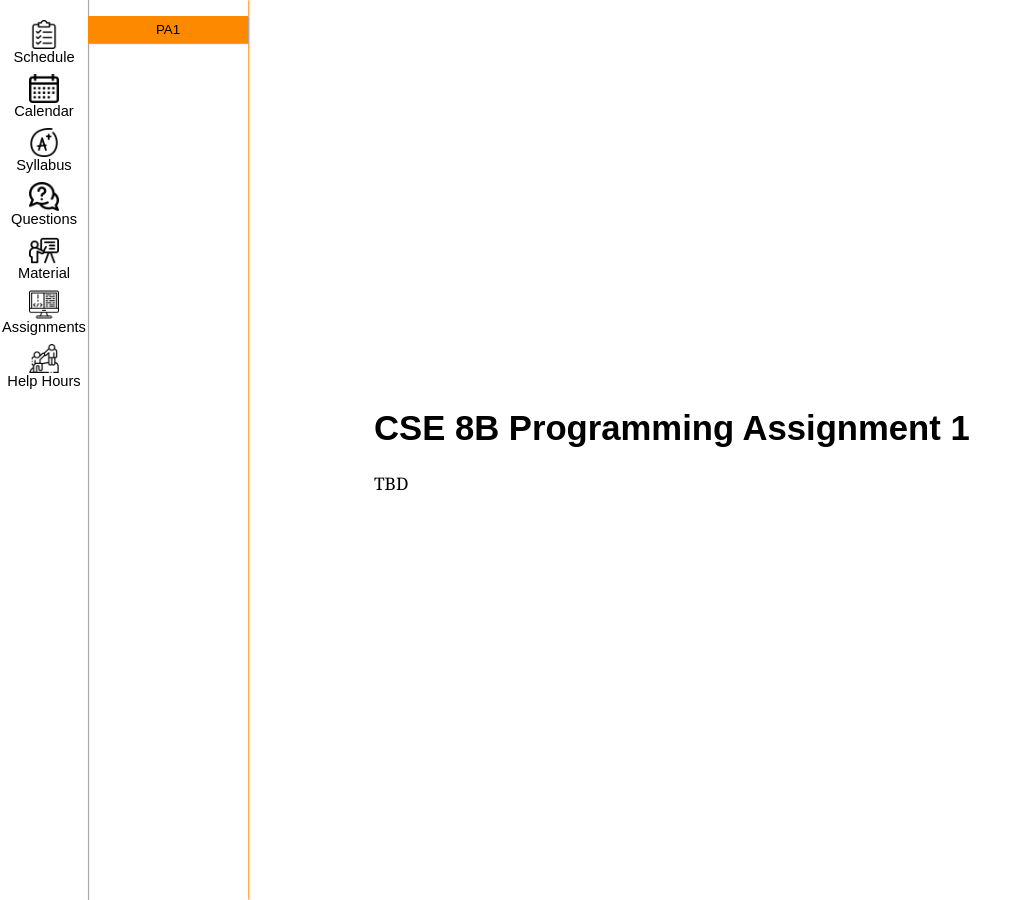
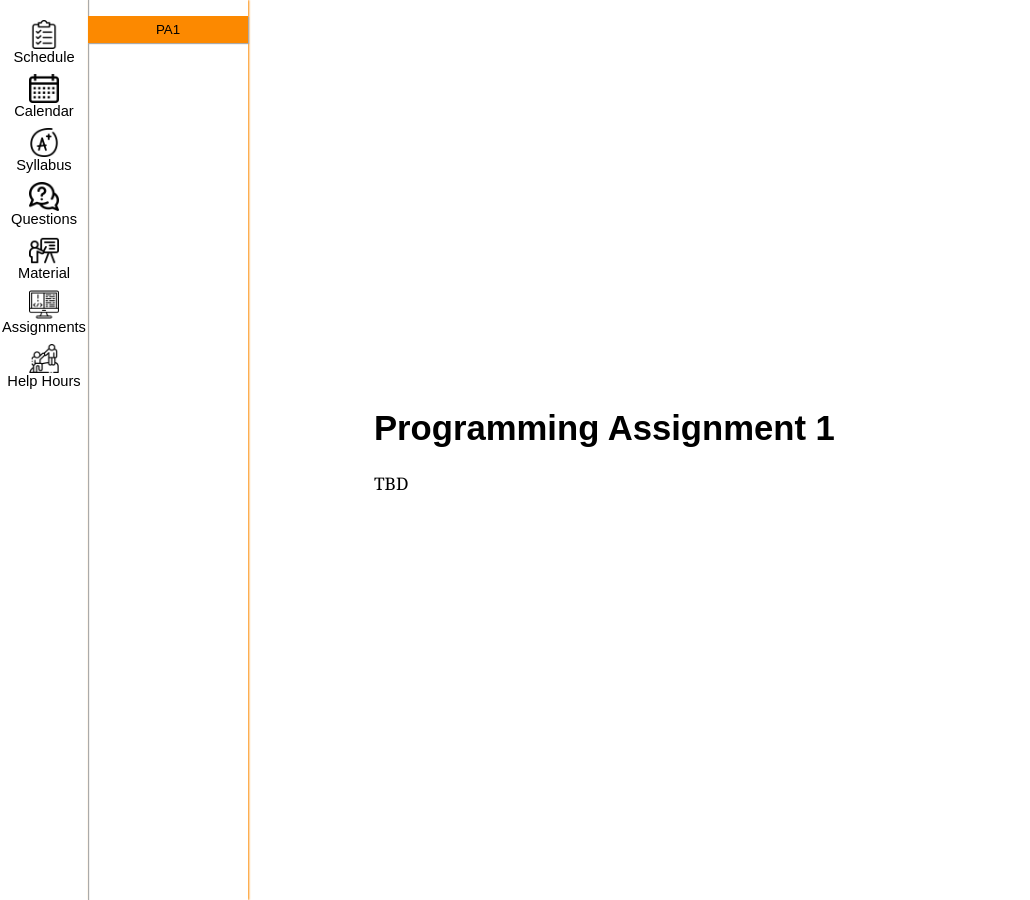
Before and after one commit to ucsd-cse8b-w23/ucsd-cse8b-w23.github.io, a Jekyll site: the page built from _assignments/pa1.md, in a window 1280 px wide. Shown: the whole page, without its empty margins (0-1030 px from the left). Built offline with Jekyll 4.4.1, drawn with Linux system fonts in a browser that asks for light colours.

Commit message:
Update pa1.md

```diff
--- a/_assignments/pa1.md
+++ b/_assignments/pa1.md
@@ -5,6 +5,6 @@ name: PA1
 released-on: "2023-01-11"
 ---
 
-# CSE 8B Programming Assignment 1
+# Programming Assignment 1
 
 TBD
```
